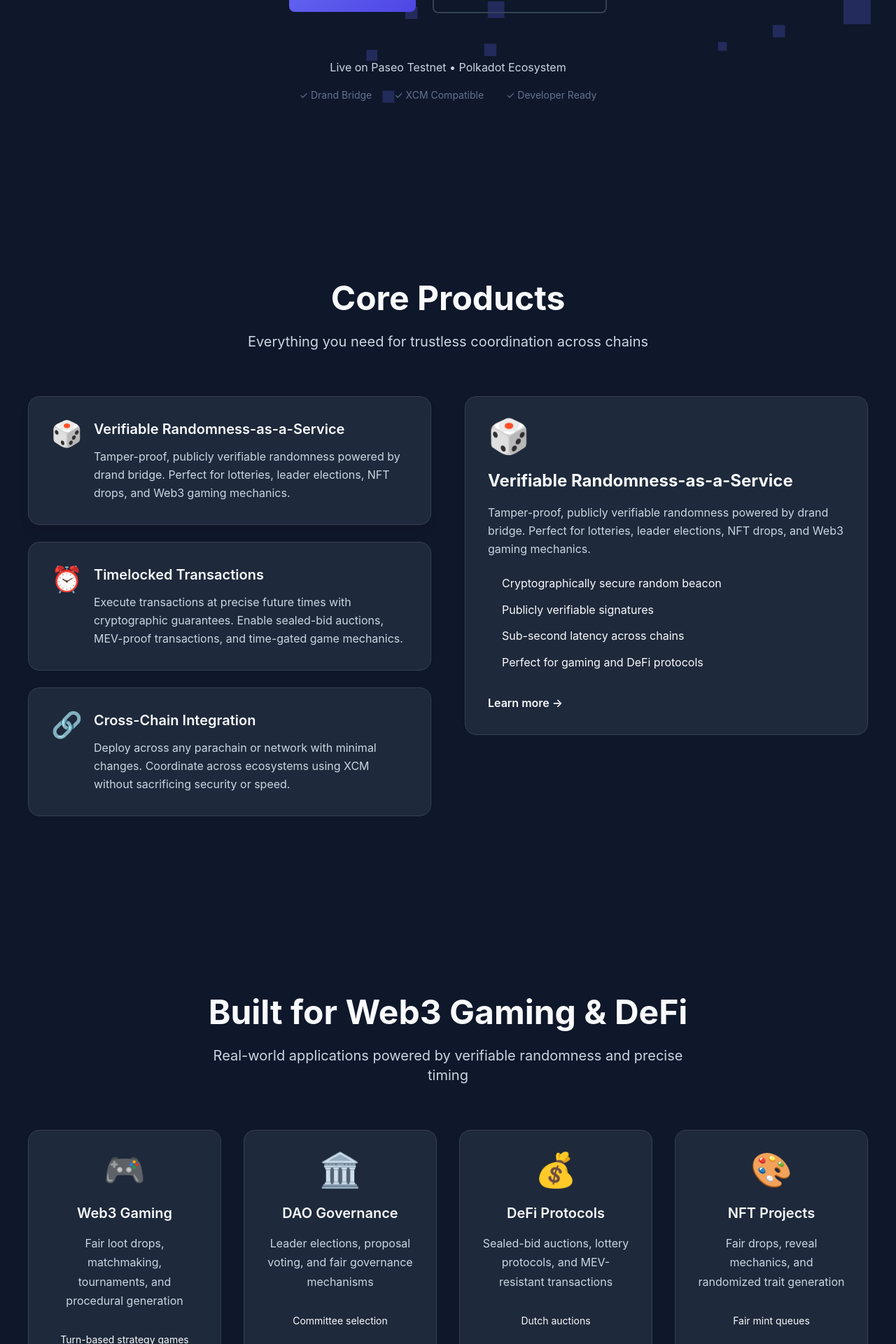
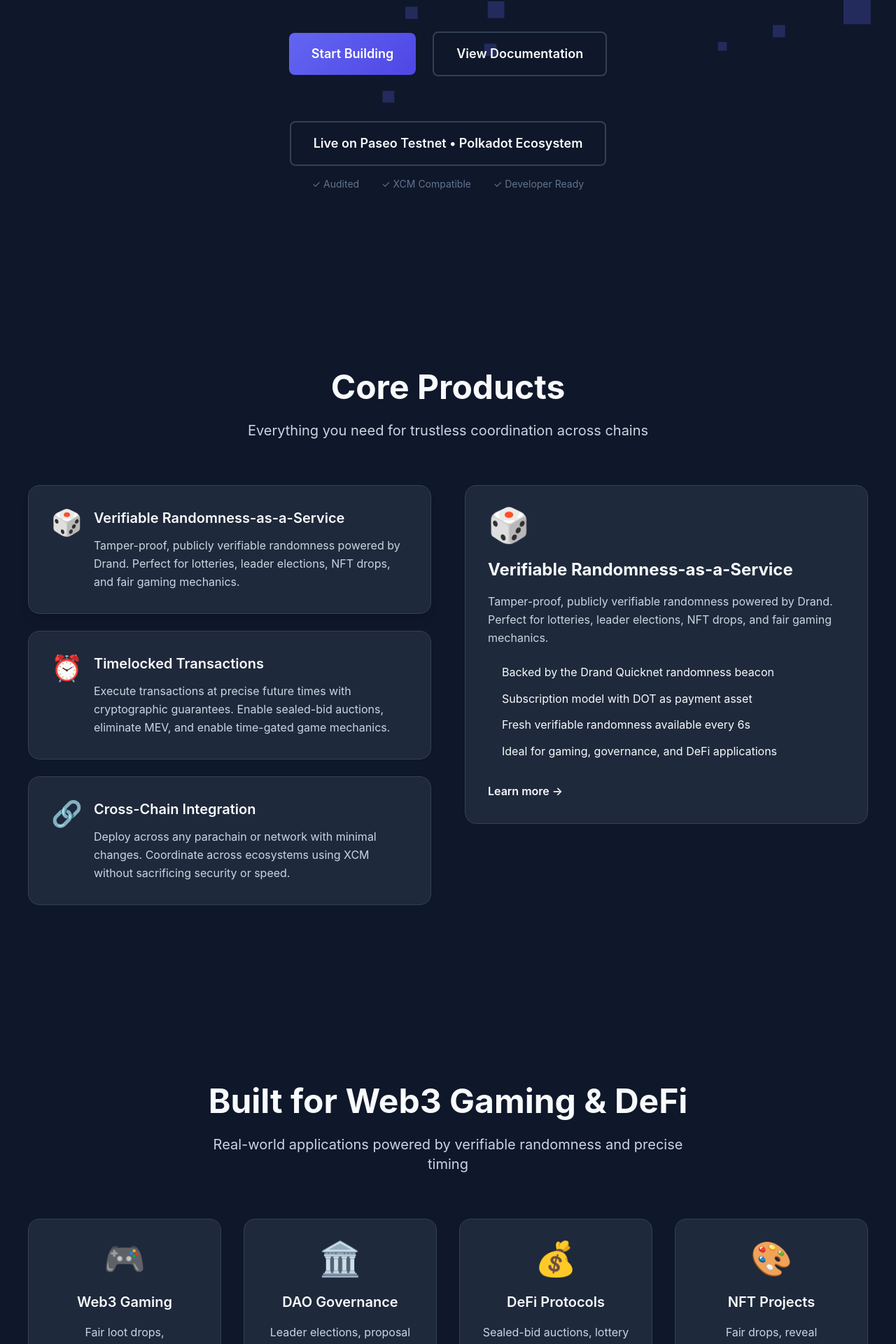
Before and after one commit to ideal-lab5/ideal-network-website, a Next.js app: page / in a window 1280 px wide. Shown: the part 640-2560 px from the top of the page at 70% size. Built offline with nearby package versions, Linux system fonts and the light colour scheme.

Commit message:
update text, add real code samples

```diff
--- a/src/components/Developer.tsx
+++ b/src/components/Developer.tsx
@@ -4,66 +4,120 @@ import { motion } from 'framer-motion'
 import { useState } from 'react'
 
 const codeExamples = {
-  randomness: `// Get verifiable randomness
-import { IdealBeacon } from '@ideal-labs/sdk';
+  // Parachain Runtime Integration - Verifiable Randomness
+  randomness: `// Get verifiable randomness from a Parachain runtime
+pub struct PulseConsumerImpl;
+impl PulseConsumer<Pulse, SubscriptionId, (), ()> for PulseConsumerImpl {
+    fn consume_pulse(pulse: Pulse, sub_id: SubscriptionId) -> Result<(), ()> {
+        if pulse
+            .authenticate(BEACON_PUBKEY.try_into().expect("The public key is well-defined; qed."))
+        {
+            // Randomness consumption logic goes here.
+            log::info!("IDN Consumer: Verified pulse: {:?} with sub id: {:?}", pulse, sub_id);
+        } else {
+            // This should never happen.
+            // If it does, you should immediately pause your subscription and contact Ideal Labs.
+            log::error!(
+                "IDN Consumer: Unverified pulse ingested: {:?} with sub id: {:?}",
+                pulse,
+                sub_id
+            );
+        }
 
-const beacon = new IdealBeacon();
+        Ok(())
+    }
+}`,
 
-async function getRandomness() {
-  const result = await beacon.getLatest();
-  return {
-    randomness: result.randomness,
-    signature: result.signature,
-    round: result.round
-  };
+  // Cross-chain ink! Smart Contracts
+  crossChainInk: `// Cross-chain ink! Smart Contract Integration
+use idn_client_contract_lib::{
+    ContractPulse, IdnClient, IdnClientImpl, RandomnessReceiver,
+    SubscriptionId, Result, Error
+};
+use idn_client_contract_lib::Pulse;
+
+// Implement the RandomnessReceiver trait to handle incoming randomness
+impl RandomnessReceiver for YourContract {
+    fn on_randomness_received(
+        &mut self,
+        pulse: ContractPulse,
+        subscription_id: SubscriptionId
+    ) -> Result<()> {
+        let randomness = pulse.rand();
+        // Your randomness consumption logic here
+        Ok(())
+    }
 }
 
-// Use in your game logic
-const lootRoll = await getRandomness();
-const rarity = determineRarity(lootRoll.randomness);`,
+// Add to Cargo.toml:
+// [dependencies]
+// idn-client-contract-lib = { version = "0.1.0", default-features = false }`,
 
-  timelock: `// Create timelocked transaction
-import { Timelock } from '@ideal-labs/sdk';
+  // Native ink! Smart Contracts on IDN
+  nativeInk: `// Native ink! Smart Contracts on the Ideal Network
+use idn_contract_lib::ext::IDNEnvironment;
 
-async function createSealedBid(bidAmount, revealTime) {
-  const timelock = new Timelock();
+#[ink::contract(env = IDNEnvironment)]
+pub mod MyContract {
+    use crate::IDNEnvironment;
 
-  const encryptedBid = await timelock.encrypt(
-    { amount: bidAmount, bidder: address },
-    revealTime // Unix timestamp
-  );
+    #[ink(storage)]
+    pub struct MyContract {
+        random_value: u64,
+    }
 
-  return await submitToChain(encryptedBid);
+    impl MyContract {
+        #[ink(constructor)]
+        pub fn new() -> Self {
+            Self { random_value: 0 }
+        }
+
+        #[ink(message)]
+        pub fn get_random(&mut self) -> u64 {
+            // Fetch the latest random value from the runtime
+            let random = self.env().extension().random();
+            self.random_value = random;
+            random
+        }
+    }
 }
 
-// Automatically revealed at specified time
-const revealedBids = await timelock.getRevealed(auctionId);`,
+// Add to Cargo.toml:
+// [dependencies]
+// idn-contract-lib = { version = "0.1.0", default-features = false }`,
 
-  integration: `// XCM Cross-chain integration
-import { XcmClient } from '@ideal-labs/sdk';
+  // Timelock Encryption for Frontend
+  timelock: `// Frontend Timelock Transactions with etf.js
+import { etf } from '@ideallabs/etf.js';
 
-const client = new XcmClient({
-  parachain: 'your-parachain-id',
-  endpoint: 'wss://your-rpc-endpoint'
-});
+async function createTimelockTransaction() {
+  // Schedule for round number 123123123123
+  const executionRound = 123123123123;
 
-// Request randomness from another chain
-const randomnessRequest = await client.requestRandomness({
-  callback: 'your-pallet::random-callback',
-  parameters: { gameId: 12345 }
-});
+  // Encrypt the transaction with a secret seed
+  let secretSeed = new TextEncoder().encode('my-secret-seed');
+  const delayedTx = await etf.delay(innerCall, executionRound, secretSeed);
 
-// Receive result via XCM message
-console.log('Cross-chain randomness:', randomnessRequest.result);`
+  // zeroize your seed!
+  secretSeed.fill(0);
+
+  // Sign and submit the delayed transaction (using @polkadotjs/api)
+  await delayedTx.signAndSend(alice, (result) => {
+    if (result.status.isInBlock) {
+      console.log(\`Delayed transaction submitted in block \${result.status.asInBlock}\`);
+    }
+  });
+  `
 }
 
 export default function Developer() {
   const [activeTab, setActiveTab] = useState<keyof typeof codeExamples>('randomness')
 
   const tabs = [
-    { key: 'randomness' as const, label: 'Randomness', icon: '🎲' },
+    { key: 'randomness' as const, label: 'VRaaS', icon: '🎲' },
     { key: 'timelock' as const, label: 'Timelock', icon: '⏰' },
-    { key: 'integration' as const, label: 'XCM Integration', icon: '🔗' }
+    { key: 'crossChainInk' as const, label: 'X-Chain ink!', icon: '🔗' },
+    { key: 'nativeInk' as const, label: 'Native ink!', icon: '🔗' }
   ]
 
   return (
@@ -137,11 +191,10 @@ export default function Developer() {
                 <button
                   key={tab.key}
                   onClick={() => setActiveTab(tab.key)}
-                  className={`flex-1 px-4 py-3 text-sm font-medium transition-colors ${
-                    activeTab === tab.key
-                      ? 'bg-primary/10 text-primary border-b-2 border-primary'
-                      : 'text-text-secondary hover:text-text-primary'
-                  }`}
+                  className={`flex-1 px-4 py-3 text-sm font-medium transition-colors ${activeTab === tab.key
+                    ? 'bg-primary/10 text-primary border-b-2 border-primary'
+                    : 'text-text-secondary hover:text-text-primary'
+                    }`}
                 >
                   <span className="mr-2">{tab.icon}</span>
                   {tab.label}
@@ -161,7 +214,7 @@ export default function Developer() {
         </div>
 
         {/* Quick Stats */}
-        <motion.div
+        {/* <motion.div
           initial={{ opacity: 0, y: 30 }}
           whileInView={{ opacity: 1, y: 0 }}
           transition={{ duration: 0.8, delay: 0.2 }}
@@ -184,7 +237,7 @@ export default function Developer() {
             <div className="text-3xl font-bold text-text-primary mb-2">24/7</div>
             <div className="text-text-secondary">Developer Support</div>
           </div>
-        </motion.div>
+        </motion.div> */}
       </div>
     </section>
   )
--- a/src/components/Features.tsx
+++ b/src/components/Features.tsx
@@ -8,23 +8,23 @@ const features = [
   {
     icon: '🎲',
     title: 'Verifiable Randomness-as-a-Service',
-    description: 'Tamper-proof, publicly verifiable randomness powered by drand bridge. Perfect for lotteries, leader elections, NFT drops, and Web3 gaming mechanics.',
+    description: 'Tamper-proof, publicly verifiable randomness powered by Drand. Perfect for lotteries, leader elections, NFT drops, and fair gaming mechanics.',
     details: [
-      'Cryptographically secure random beacon',
-      'Publicly verifiable signatures',
-      'Sub-second latency across chains',
-      'Perfect for gaming and DeFi protocols'
+      'Backed by the Drand Quicknet randomness beacon',
+      'Subscription model with DOT as payment asset',
+      'Fresh verifiable randomness available every 6s',
+      'Ideal for gaming, governance, and DeFi applications'
     ]
   },
-  {
+    {
     icon: '⏰',
     title: 'Timelocked Transactions',
-    description: 'Execute transactions at precise future times with cryptographic guarantees. Enable sealed-bid auctions, MEV-proof transactions, and time-gated game mechanics.',
+    description: 'Execute transactions at precise future times with cryptographic guarantees. Enable sealed-bid auctions, eliminate MEV, and enable time-gated game mechanics.',
     details: [
-      'Cryptographic time-release encryption',
-      'No central authority required',
-      'Precise timing guarantees',
-      'Ideal for auctions and fair launches'
+      'Trustless timelock encryption',
+      'Future-proof coordination without intermediaries',
+      'Predictable, verifiable timing with public randomness powered by Drand.',
+      'Unlocks fair auctions, games, and delayed execution'
     ]
   },
   {
@@ -32,10 +32,10 @@ const features = [
     title: 'Cross-Chain Integration',
     description: 'Deploy across any parachain or network with minimal changes. Coordinate across ecosystems using XCM without sacrificing security or speed.',
     details: [
-      'XCM-native implementation',
-      'Multi-chain SDK support',
+      'XCM-native implementation architecture for parachains',
+      'Lightweight SDK for easy integration',
       'Minimal integration effort',
-      'Maintained security guarantees'
+      'Secure, scalable, and ready'
     ]
   }
 ]
--- a/src/components/Hero.tsx
+++ b/src/components/Hero.tsx
@@ -16,7 +16,7 @@ export default function Hero() {
           <h1 className="text-5xl md:text-7xl font-bold mb-8 leading-tight">
             <span className="gradient-text">Cross-Chain</span>
             <br />
-            <span className="text-slate-100">Randomness & Timelock</span>
+            <span className="text-slate-100">Randomness & Timelocked Transactions</span>
             <br />
             <span className="text-cyan-400">for Web3</span>
           </h1>
@@ -28,7 +28,7 @@ export default function Hero() {
             transition={{ duration: 0.8, delay: 0.2 }}
           >
             The coordination layer enabling verifiable randomness and timelocked transactions
-            across any blockchain. Built for protocol developers and Web3 gaming.
+            across parachains. Built for protocol developers, Web3 gaming, and more.
           </motion.p>
 
           <motion.div
@@ -51,9 +51,14 @@ export default function Hero() {
             animate={{ opacity: 1 }}
             transition={{ duration: 1, delay: 0.8 }}
           >
-            <p className="mb-4">Live on Paseo Testnet • Polkadot Ecosystem</p>
+            <p className="mb-4">
+              {/* link to docs */}
+              <Link className='btn-secondary text-lg px-8 py-4' href='#' target='#'>
+                Live on Paseo Testnet • Polkadot Ecosystem
+                </Link>
+            </p>
             <div className="flex justify-center space-x-8 text-sm">
-              <span>✓ Drand Bridge</span>
+              <span>✓ Audited</span>
               <span>✓ XCM Compatible</span>
               <span>✓ Developer Ready</span>
             </div>
--- a/src/components/UseCases.tsx
+++ b/src/components/UseCases.tsx
@@ -6,20 +6,20 @@ const useCases = [
   {
     icon: '🎮',
     title: 'Web3 Gaming',
-    description: 'Fair loot drops, matchmaking, tournaments, and procedural generation',
-    examples: ['Turn-based strategy games', 'NFT battle mechanics', 'Tournament brackets', 'Loot box fairness']
+    description: 'Fair loot drops, matchmaking, tournaments, and automated procedural generation',
+    examples: ['Turn-based strategy games', 'NFT battle mechanics', 'Tournament brackets', 'Loot box fairness', 'Unique Identifiers']
   },
   {
     icon: '🏛️',
     title: 'DAO Governance',
     description: 'Leader elections, proposal voting, and fair governance mechanisms',
-    examples: ['Committee selection', 'Voting randomization', 'Proposal ordering', 'Fair representation']
+    examples: ['Committee selection', 'Voting randomization', 'Proposal ordering', 'Fair representation', 'Leader Elections']
   },
   {
     icon: '💰',
     title: 'DeFi Protocols',
     description: 'Sealed-bid auctions, lottery protocols, and MEV-resistant transactions',
-    examples: ['Dutch auctions', 'Liquidation fairness', 'Yield farming lottery', 'MEV protection']
+    examples: ['Candle auctions', 'Liquidation fairness', 'Yield farming lottery', 'MEV protection']
   },
   {
     icon: '🎨',
```
Also changed, not shown: tsconfig.json (+18 -4 lines).
